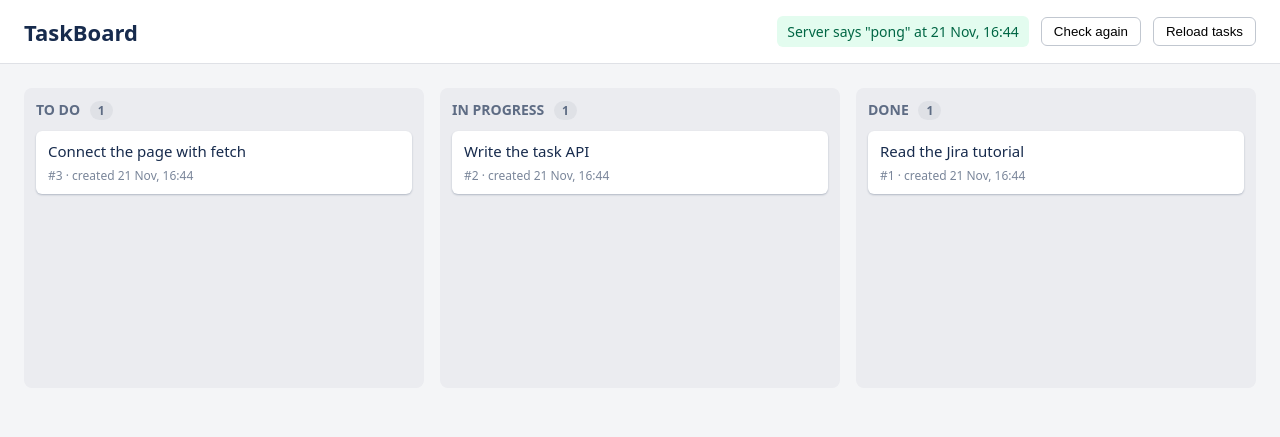
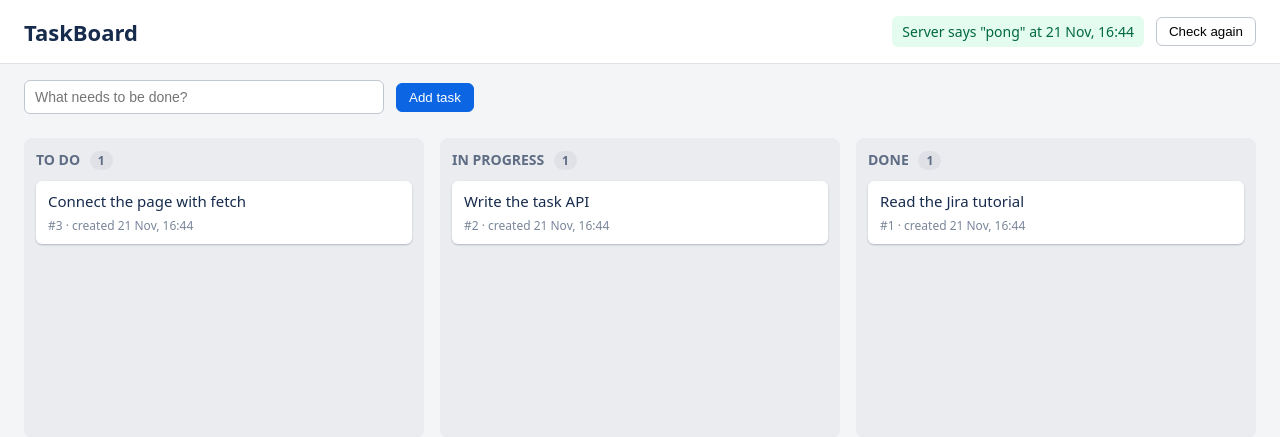
Before and after one commit to GiorgosFoteinopoulos/taskboard, a Spring Boot app: page / in a window 1280 px wide. Shown: the top 437 px of the page. Run offline with Spring Boot 4, Linux system fonts and the light colour scheme.

Commit message:
TB-6 Create a task from a form with fetch POST and show server validation errors

```diff
--- a/src/main/resources/static/css/styles.css
+++ b/src/main/resources/static/css/styles.css
@@ -124,3 +124,46 @@ button {
     font-size: 12px;
     color: #7a869a;
 }
+
+.task-form {
+    display: flex;
+    align-items: center;
+    gap: 12px;
+    margin: 16px 24px 0;
+}
+
+.task-form input {
+    width: 360px;
+    padding: 8px 10px;
+    border: 1px solid #c1c7d0;
+    border-radius: 6px;
+    font-size: 14px;
+}
+
+.task-form button {
+    background: #0c66e4;
+    border-color: #0c66e4;
+    color: white;
+}
+
+button:disabled {
+    opacity: 0.5;
+    cursor: wait;
+}
+
+.form-error {
+    color: #bf2600;
+    font-size: 14px;
+}
+
+.card-new {
+    animation: flash 1.5s ease-out;
+}
+@keyframes flash {
+    from {
+        background: #fff7d6;
+    }
+    to {
+        background: white;
+    }
+}
--- a/src/main/resources/static/index.html
+++ b/src/main/resources/static/index.html
@@ -13,9 +13,15 @@
     <div class="server">
         <span id="server-status" class="status">Checking the server...</span>
         <button id="check-button" type="button">Check again</button>
-        <button id="reload-button" type="button">Reload tasks</button>
     </div>
 </header>
+
+<form id="task-form" class="task-form">
+    <input id="task-title" name="title" type="text" placeholder="What needs to be done?"
+           maxlength="100" required autocomplete="off">
+    <button type="submit">Add task</button>
+    <span id="form-error" class="form-error" hidden></span>
+</form>
 
 <p id="board-message" class="board-message" hidden></p>
 
--- a/src/main/resources/static/js/app.js
+++ b/src/main/resources/static/js/app.js
@@ -2,6 +2,10 @@ const statusLabel = document.getElementById('server-status');
 const checkButton = document.getElementById('check-button');
 const boardMessage = document.getElementById('board-message');
 const columns = document.querySelectorAll('.column');
+const taskForm = document.getElementById('task-form');
+const titleInput = document.getElementById('task-title');
+const addButton = taskForm.querySelector('button[type="submit"]');
+const formError = document.getElementById('form-error');
 
 
 
@@ -95,8 +99,45 @@ function formatTime(isoText) {
     });
 }
 
+async function createTask(event) {
+    event.preventDefault();
+    formError.hidden = true;
+    addButton.disabled = true;
+
+    try {
+        const response = await fetch('/api/tasks', {
+            method: 'POST',
+            headers: { 'Content-Type': 'application/json' },
+            body: JSON.stringify({ title: titleInput.value})
+        });
+        if (!response.ok) {
+            const problem = await response.json().catch(() => ({}));
+            throw new Error(problem.message || 'HTTP ' + response.status);
+        }
+        const created = await response.json();
+
+        taskForm.reset();
+        titleInput.focus();
+        await loadTasks();
+        highlightCard(created.id);
+    } catch (error) {
+        formError.textContent = error.message;
+        formError.hidden = false;
+    } finally {
+        addButton.disabled = false;
+    }
+}
+
+function highlightCard(id) {
+    const card = document.querySelector('.card[data-id="' + id + '"]');
+    if (card) {
+        card.classList.add('new');
+    }
+}
+
 
 
 checkButton.addEventListener('click', checkServer);
+taskForm.addEventListener('submit', createTask);
 checkServer();
 loadTasks();
```
